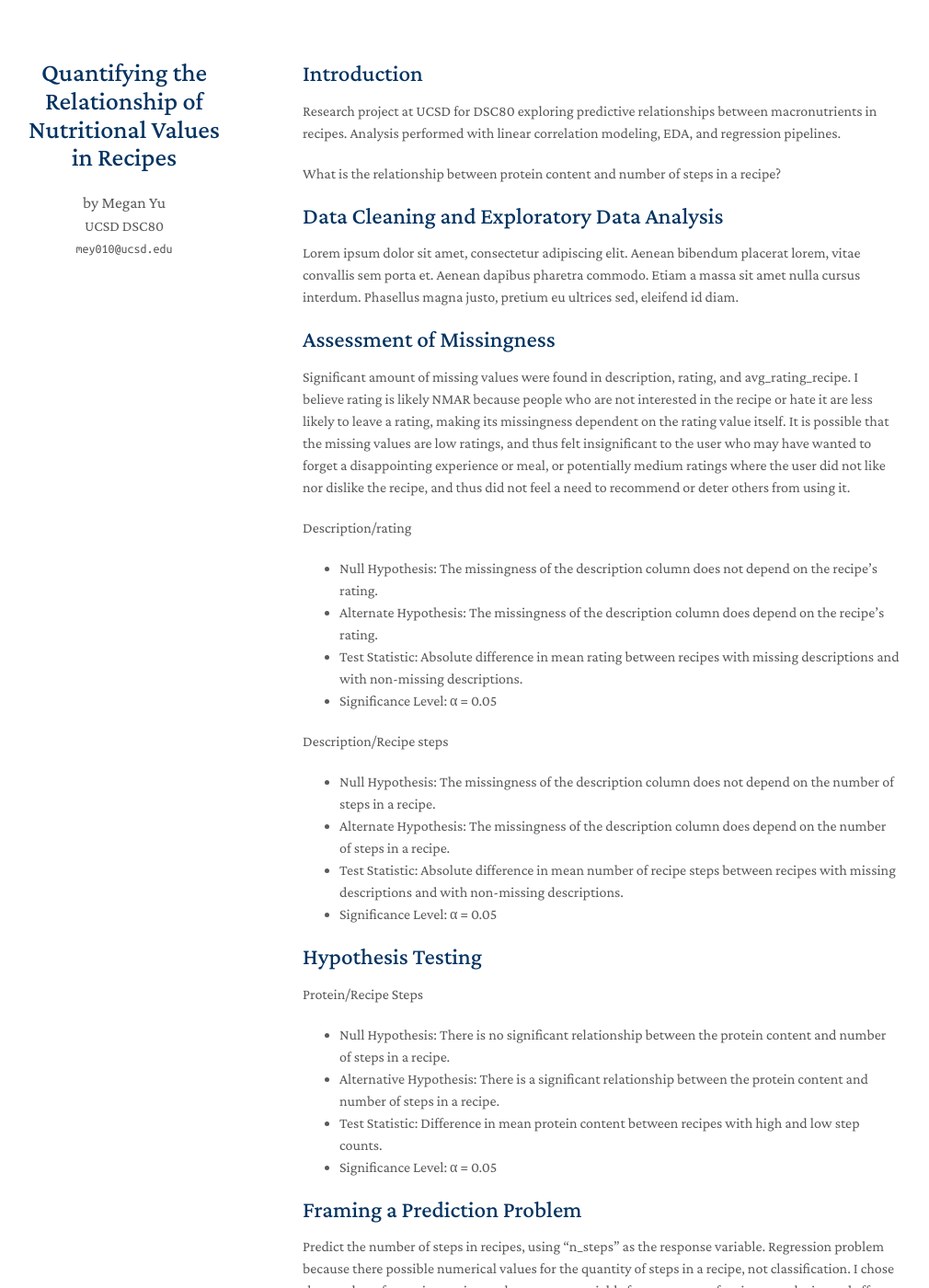
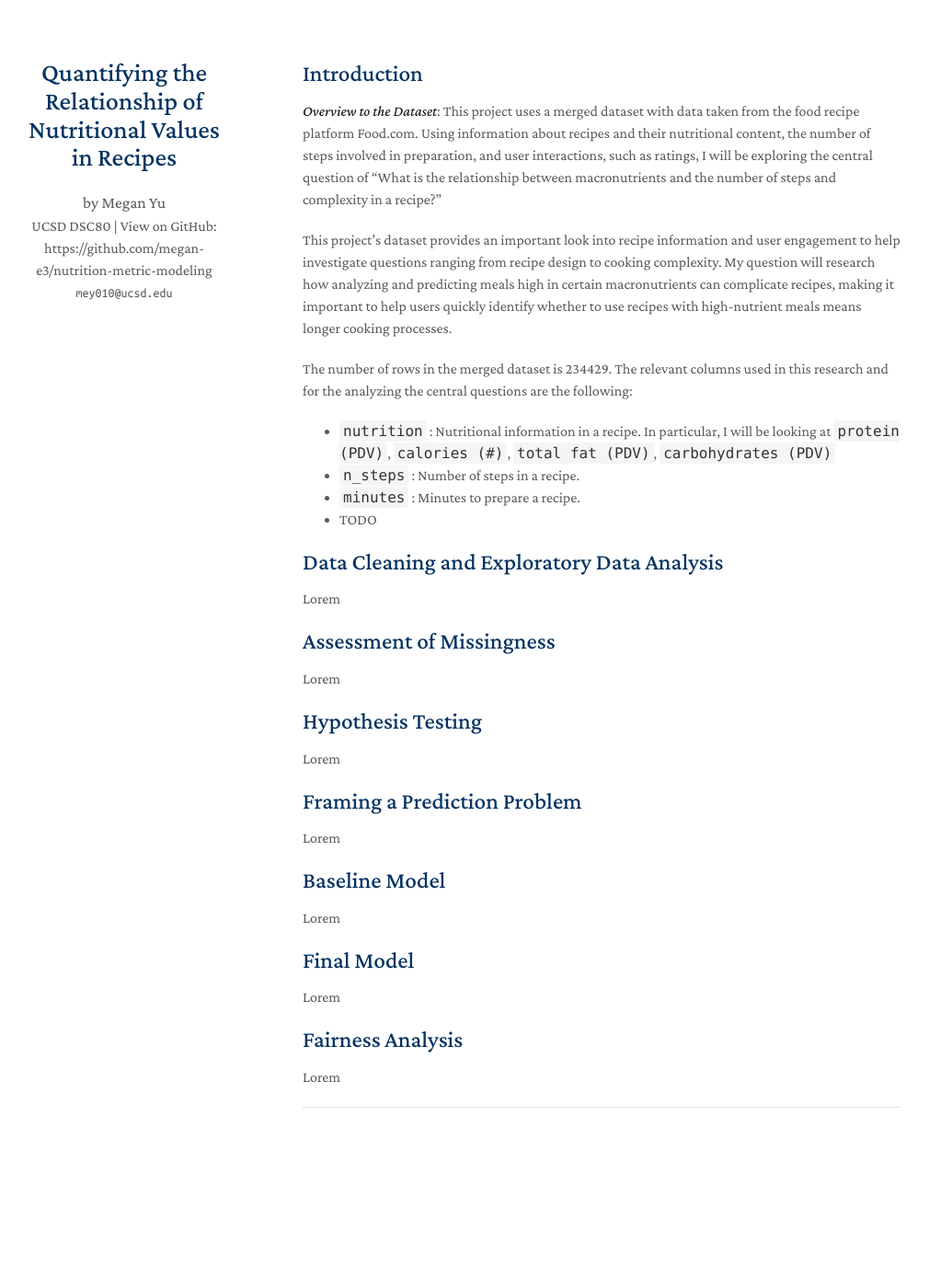
Before and after one commit to megan-e3/nutrition-metric-modeling, a Jekyll site: the page built from index.md, in a window 1280 px wide and 1400 px high. Shown: the whole window at 92% size, without its empty margins (141-1151 px from the left). Built offline with Jekyll 4.4.1, drawn with Linux system fonts in a browser that asks for light colours; a style sheet for code colours, icons or effects is not loaded; our own code applies the rules of GitHub Pages for plain Markdown files; some of the changed text lies outside the part shown.

Commit message:
almost finished intro

```diff
--- a/_config.yml
+++ b/_config.yml
@@ -1,7 +1,7 @@
 # Basic Information
 title: Quantifying the Relationship of Nutritional Values in Recipes
 position: by Megan Yu
-affiliation: UCSD DSC80
+affiliation: "UCSD DSC80 | View on GitHub: https://github.com/megan-e3/nutrition-metric-modeling"
 email: mey010@ucsd.edu
 
 # Images (e.g., your profile picture and your website's favicon)
@@ -12,7 +12,7 @@ favicon_dark: ./assets/img/favicon-dark.png
 
 # Footnote
 # You may use the option to disable the footnote, "Powered by Jekyll and Minimal Light theme."
-enable_footnote: true
+enable_footnote: False
 
 # Auto Dark Mode
 # You may use the option to disable the automatic dark theme
--- a/index.md
+++ b/index.md
@@ -4,65 +4,42 @@ layout: homepage
 
 ## Introduction
 
-Research project at UCSD for DSC80 exploring predictive relationships between macronutrients in recipes. Analysis performed with linear correlation modeling, EDA, and regression pipelines.
+***Overview to the Dataset***: This project uses a merged dataset with data taken from the food recipe platform Food.com. Using information about recipes and their nutritional content, the number of steps involved in preparation, and user interactions, such as ratings, I will be exploring the central question of "What is the relationship between macronutrients and the number of steps and complexity in a recipe?"
 
-What is the relationship between protein content and number of steps in a recipe?
+This project's dataset provides an important look into recipe information and user engagement to help investigate questions ranging from recipe design to cooking complexity. My question will research how analyzing and predicting meals high in certain macronutrients can complicate recipes, making it important to help users quickly identify whether to use recipes with high-nutrient meals means longer cooking processes.
+
+The number of rows in the merged dataset is 234429. The relevant columns used in this research and for the analyzing the central questions are the following:
+-  `nutrition` : Nutritional information in a recipe. In particular, I will be looking at `protein (PDV)`, `calories (#)`, `total fat (PDV)`, `carbohydrates (PDV)`
+- `n_steps` : Number of steps in a recipe.
+- `minutes` : Minutes to prepare a recipe.
+- TODO
 
 ## Data Cleaning and Exploratory Data Analysis
 
-Lorem ipsum dolor sit amet, consectetur adipiscing elit. Aenean bibendum placerat lorem, vitae convallis sem porta et. Aenean dapibus pharetra commodo. Etiam a massa sit amet nulla cursus interdum. Phasellus magna justo, pretium eu ultrices sed, eleifend id diam.
+Lorem
 
 ## Assessment of Missingness
 
-Significant amount of missing values were found in description, rating, and avg_rating_recipe. I believe rating is likely NMAR because people who are not interested in the recipe or hate it are less likely to leave a rating, making its missingness dependent on the rating value itself. It is possible that the missing values are low ratings, and thus felt insignificant to the user who may have wanted to forget a disappointing experience or meal, or potentially medium ratings where the user did not like nor dislike the recipe, and thus did not feel a need to recommend or deter others from using it.
-
-Description/rating
-- Null Hypothesis: The missingness of the description column does not depend on the recipe's rating.
-- Alternate Hypothesis: The missingness of the description column does depend on the recipe's rating.
-- Test Statistic: Absolute difference in mean rating between recipes with missing descriptions and with non-missing descriptions.
-- Significance Level: α = 0.05
-
-Description/Recipe steps
-- Null Hypothesis: The missingness of the description column does not depend on the number of steps in a recipe.
-- Alternate Hypothesis: The missingness of the description column does depend on the number of steps in a recipe.
-- Test Statistic: Absolute difference in mean number of recipe steps between recipes with missing descriptions and with non-missing descriptions.
-- Significance Level: α = 0.05
-<!--
-| Quarter     |   Count |
-|:------------|--------:|
-| Fall 2020   |       3 |
-| Winter 2021 |       2 |
-| Spring 2021 |       6 |
-| Summer 2021 |       4 |
-| Fall 2021   |      55 | -->
+Lorem
 
 ## Hypothesis Testing
 
-Protein/Recipe Steps
-- Null Hypothesis: There is no significant relationship between the protein content and number of steps in a recipe.
-- Alternative Hypothesis: There is a significant relationship between the protein content and number of steps in a recipe.
-- Test Statistic: Difference in mean protein content between recipes with high and low step counts.
-- Significance Level: α = 0.05
+Lorem
 
 ## Framing a Prediction Problem
 
-Predict the number of steps in recipes, using "n_steps" as the response variable. Regression problem because there possible numerical values for the quantity of steps in a recipe, not classification. I chose the number of steps in a recipe as the response variable for a measure of recipe complexity and effort needed to create the meal. Different from seeing how much time users can save from a particular recipe from looking at cook or bake time alone, I believe predicting n_steps would provide vital information of recipe complexity that minutes alone cannot measure. For example, a recipe requiring 60 minutes might involve 5 minutes of active prep followed by 55 minutes of passive oven baking while another recipe requiring the same amount of time could require constant attention across 30+ steps. It answers "how involved is this recipe?" and not just the time needed. The number of recipe steps may also give additional insights to analyze my earlier question between protein content and the number of recipe steps. This variable also differs from subjective measures like ratings, where "n_steps" is an objective, quantifiable feature of the recipe.
-
-Given my current information on the cook time for a recipe (in minutes), and the recipe's tags, I hypothesize that recipes with longer cook times and specific tags among catergories like recipe difficulty tend to require more steps.
-
-I will use "minutes" and the amount of "tags" in a given recipe as features to predict "n_steps" as both would be known before a user can see the full step list, typically in recipe previews and search results, while the number of tags are shown in the recipe metadata with the title and time estimate. To evaluate my model, I will use the metric RMSE (Root Mean Squared Error), because it punishes large errors in the difference of the actual number and predicted number of recipe steps, unlike MAE and R² which may describe the error or be skewed by overfitting.
-To evaluate my model, I will use RMSE (Root Mean Squared Error), because it penalizes large prediction errors between the actual and predicted number of recipe steps, which is very important for this problem where underestimating a 50-step recipe as 5 steps is far worse than being off by 2 steps. MAE treats all errors proportionally, and R² does not measure the maginitude of prediction error, so I believe RMSE is a good choice for measuring my errors in predictions to actual step counts.
+Lorem
 
 ## Baseline Model
 
-calories and fat/carbohydrates
+Lorem
 
 ## Final Model
 
-Lorem ipsum dolor sit amet, consectetur adipiscing elit. Aenean bibendum placerat lorem, vitae convallis sem porta et. Aenean dapibus pharetra commodo. Etiam a massa sit amet nulla cursus interdum. Phasellus magna justo, pretium eu ultrices sed, eleifend id diam.
+Lorem
 
 ## Fairness Analysis
 
-Lorem ipsum dolor sit amet, consectetur adipiscing elit. Aenean bibendum placerat lorem, vitae convallis sem porta et. Aenean dapibus pharetra commodo. Etiam a massa sit amet nulla cursus interdum. Phasellus magna justo, pretium eu ultrices sed, eleifend id diam.
+Lorem
 
 ---
```
